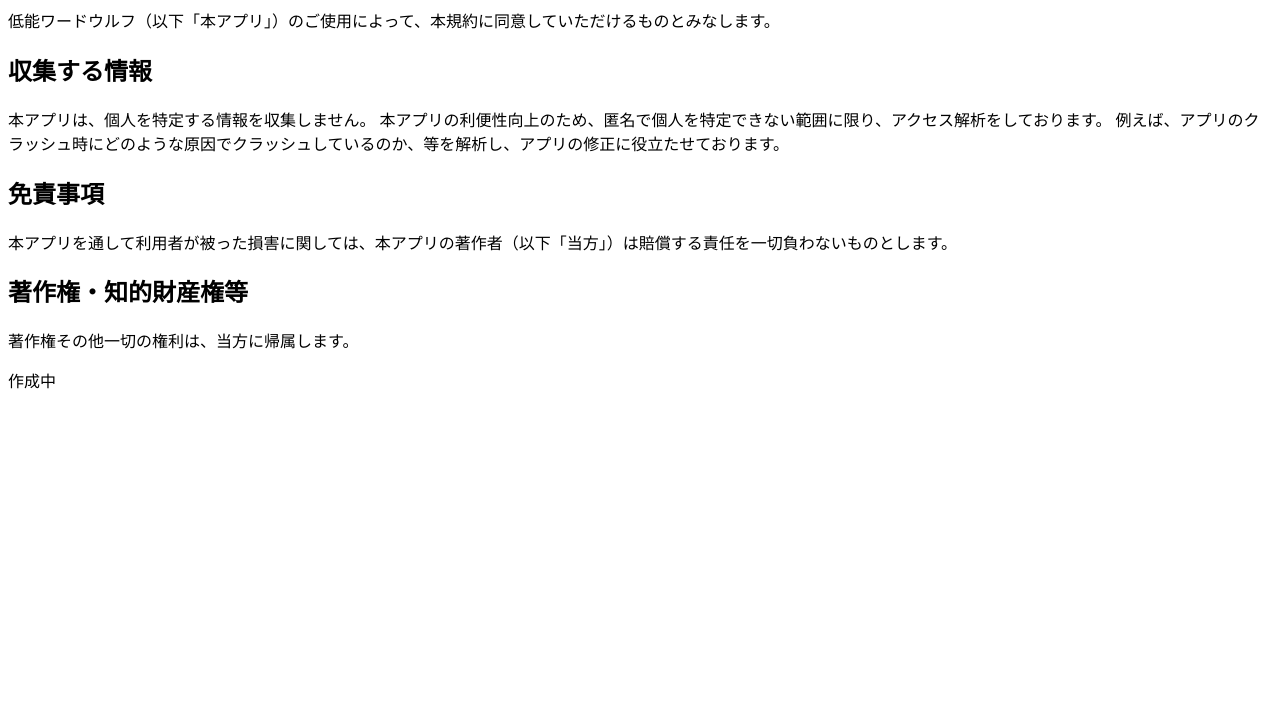
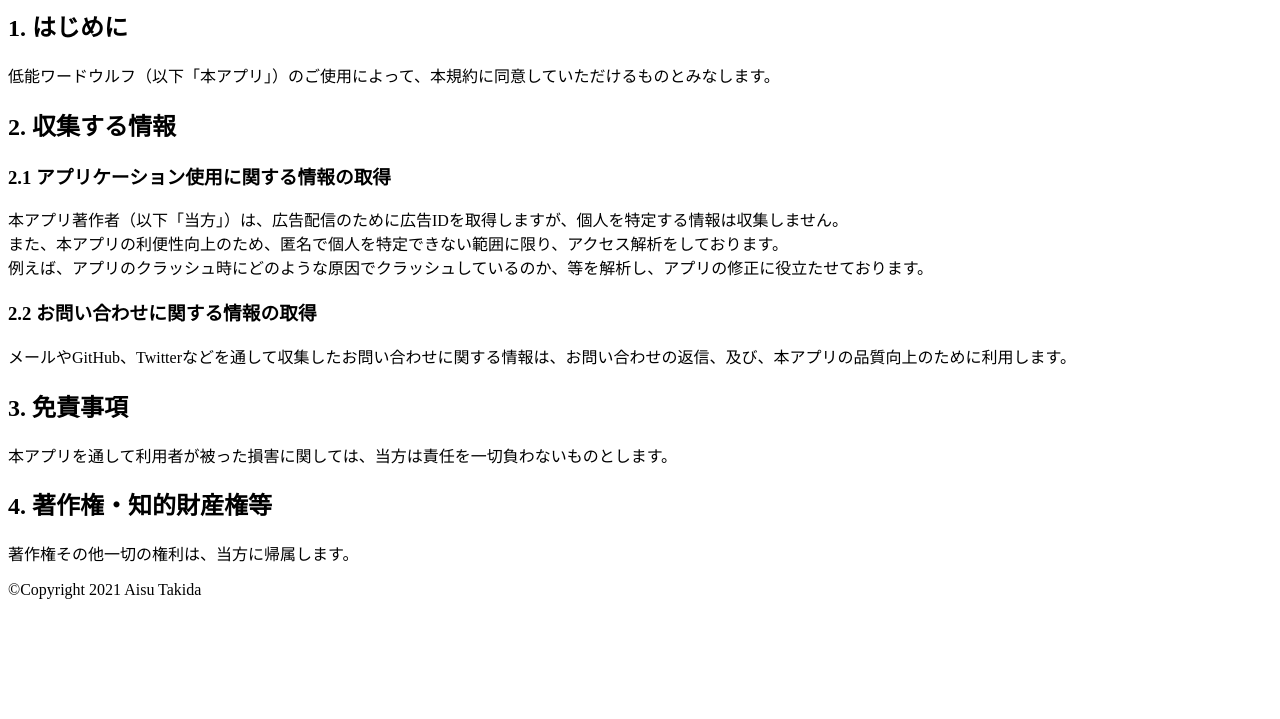
Before and after one commit to Mow17/Mow17Old.github.io, a plain HTML site: page index.html in a window 1280 px wide. Shown: the part 81-800 px from the top of the page. Drawn offline with Linux system fonts and the light colour scheme.

Commit message:
update:addNumbering

```diff
--- a/index.html
+++ b/index.html
@@ -6,28 +6,39 @@
 
     <body>
         <title>低能ワードウルフ プライバシーポリシー</title>
-        <h1>低能ワードウルフ プライバシーポリシー</h1>
+        <h1>プライバシーポリシー</h1>
+
+        <h2>1. はじめに</h2>
         <p>
             低能ワードウルフ（以下「本アプリ」）のご使用によって、本規約に同意していただけるものとみなします。
         </p>
-        <h2>収集する情報</h2>
+
+
+        <h2>2. 収集する情報</h2>
+        <h3>2.1 アプリケーション使用に関する情報の取得</h3>
         <p>
-            本アプリは、個人を特定する情報を収集しません。
-            本アプリの利便性向上のため、匿名で個人を特定できない範囲に限り、アクセス解析をしております。
+            本アプリ著作者（以下「当方」）は、広告配信のために広告IDを取得しますが、個人を特定する情報は収集しません。<br>
+            また、本アプリの利便性向上のため、匿名で個人を特定できない範囲に限り、アクセス解析をしております。<br>
             例えば、アプリのクラッシュ時にどのような原因でクラッシュしているのか、等を解析し、アプリの修正に役立たせております。
         </p>
-        <h2> 免責事項</h2>
+        <h3>2.2 お問い合わせに関する情報の取得</h3>
         <p>
-            本アプリを通して利用者が被った損害に関しては、本アプリの著作者（以下「当方」）は賠償する責任を一切負わないものとします。
+            メールやGitHub、Twitterなどを通して収集したお問い合わせに関する情報は、お問い合わせの返信、及び、本アプリの品質向上のために利用します。
         </p>
-        <h2>著作権・知的財産権等</h2>
+
+        <h2>3. 免責事項</h2>
+        <p>
+            本アプリを通して利用者が被った損害に関しては、当方は責任を一切負わないものとします。
+        </p>
+
+        <h2>4. 著作権・知的財産権等</h2>
         <p>
             著作権その他一切の権利は、当方に帰属します。
         </p>
     </body>
 
     <footer>
-        <p>作成中</p>
+        <p>©Copyright 2021 Aisu Takida</p>
     </footer>
 
 </html>
```
